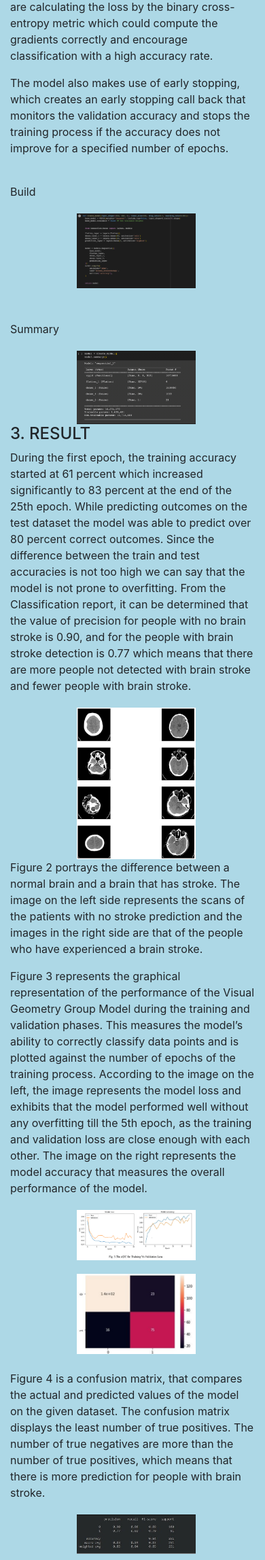
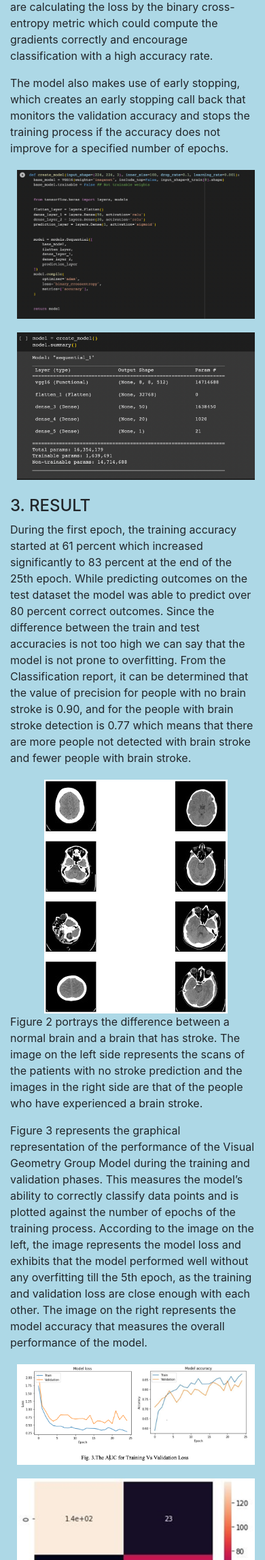
Before and after one commit to vijaayyyyvarshini/datawhisperer, a Flask app: page /brainstrokeprediction in a window 390 px wide; the page is wider, and only the part inside the window is pictured. Shown: the part 2845-5140 px from the top of that part at 68% size. Run offline with Flask 3, Linux system fonts and the light colour scheme; some libraries are stand-ins or nearby versions.

Commit message:
Adding Projects changes

```diff
--- a/static/css/style.css
+++ b/static/css/style.css
@@ -200,3 +200,25 @@ footer {
         margin-left: 10px; /* Adjust the left margin for smaller screens if needed */
     }
 }
+
+/*project 1 changes*/
+@media (max-width: 768px) {
+    body {
+        font-size: 14px; /* Adjust font size for smaller screens */
+    }
+
+    /* Center-align text on smaller screens */
+    h1 {
+        text-align: center;
+    }
+
+    /* Add some margin to paragraphs for better readability */
+    p {
+        margin: 10px 0;
+    }
+
+    /* Adjust image width on smaller screens */
+    .image {
+        max-width: 100%;
+    }
+}
--- a/templates/brainstroke.html
+++ b/templates/brainstroke.html
@@ -41,17 +41,15 @@
 
         <p>The model also makes use of early stopping, which creates an early stopping call back that monitors the validation accuracy and stops the training process if the accuracy does not improve for a specified number of epochs.</p>
 
-        <p><span style="text-align: center;margin-left: 500px;">Model Build</span></p>
         <div class="image-container">
             <img src="/static/images/vgg16modelcreating.png" class="image" alt="VGG16">
         </div>
 
-        <br><p><span style="text-align: center;margin-left: 500px;">Model Summary</span></p>
         <div class="image-container">
             <img src="/static/images/modeltrain.png" class="image" alt="VGG16">
         </div>
 
-        <h4>3. RESULT</h4>
+        <br><h4>3. RESULT</h4>
 
         <p>During the first epoch, the training accuracy started at 61 percent which increased significantly to 83 percent at the end of the 25th epoch. While predicting outcomes on the test dataset the model was able to predict over 80 percent correct outcomes. Since the difference between the train and test accuracies is not too high we can say that the model is not prone to overfitting.
             From the Classification report, it can be determined that the value of precision for people with no brain stroke is 0.90, and for the people with brain stroke detection is 0.77 which means that there are more people not detected with brain stroke and fewer people with brain stroke.
```
